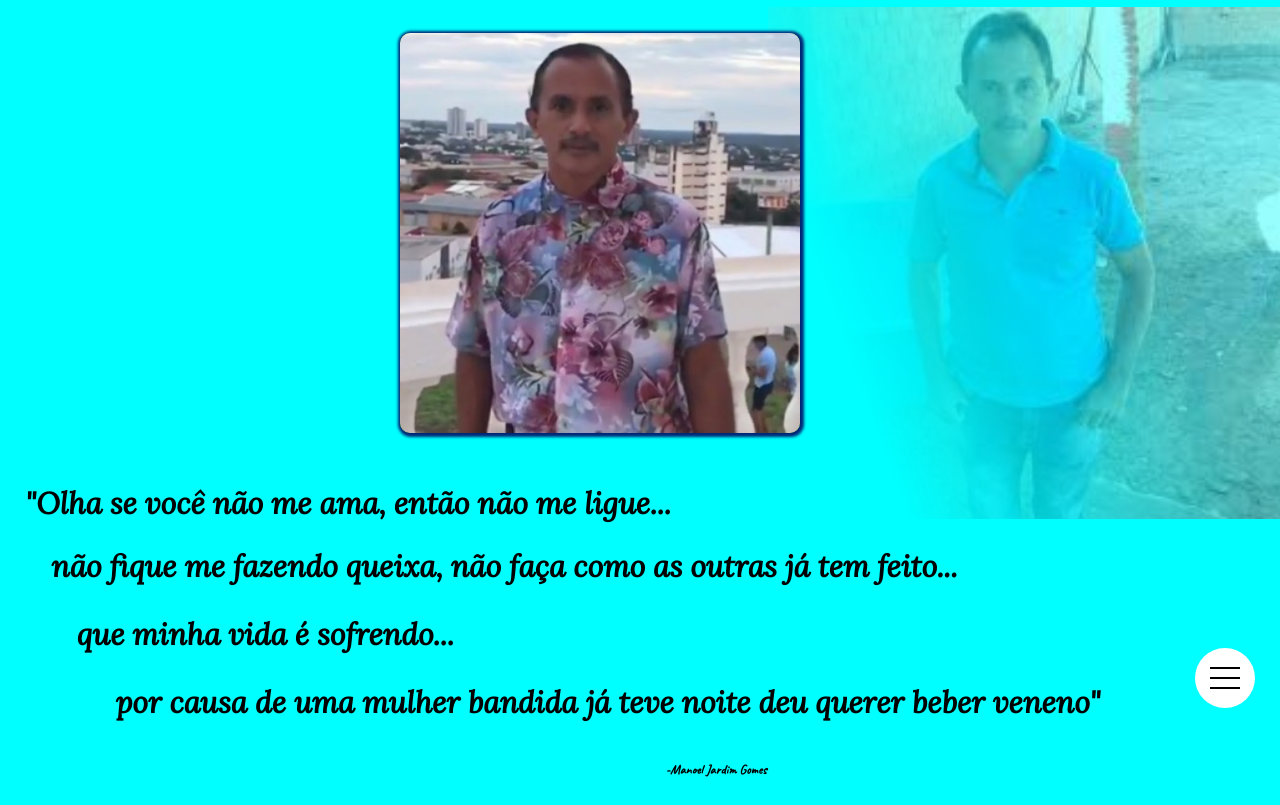
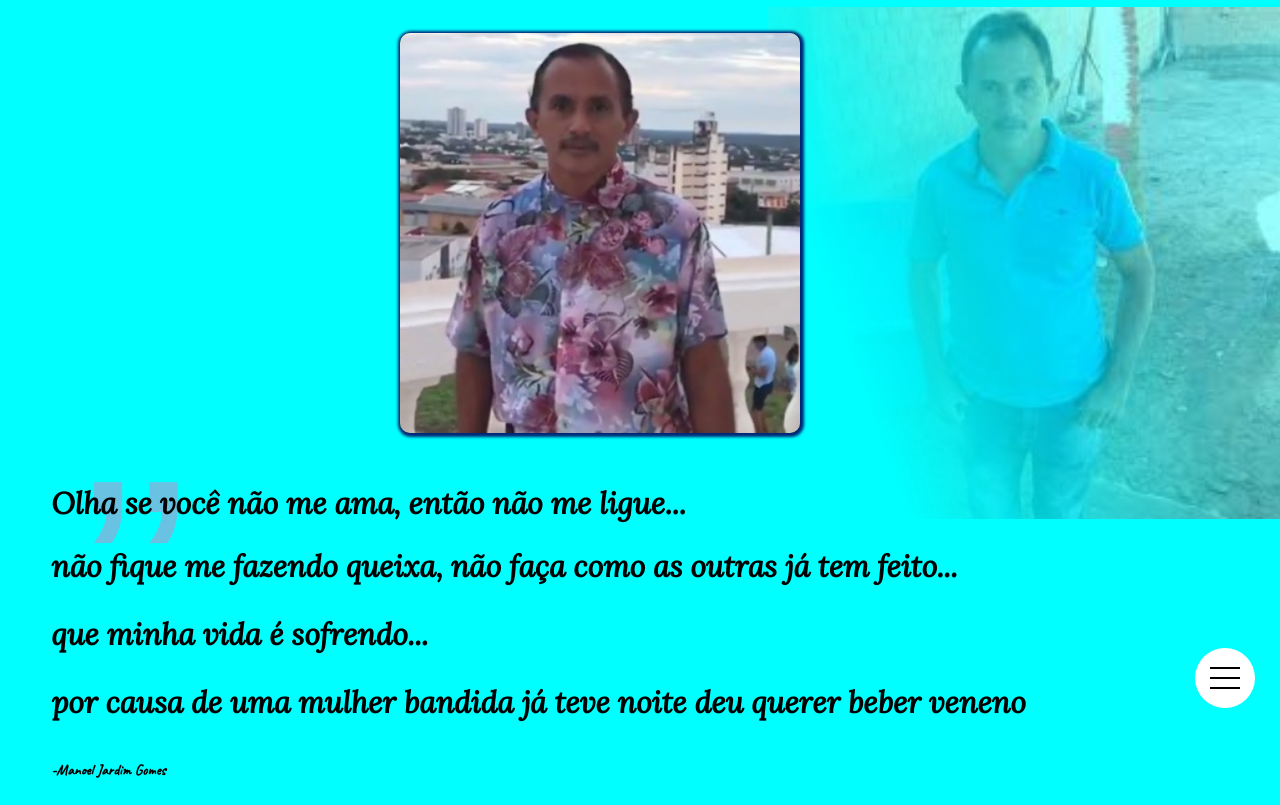
Before and after one commit to RuyPog/Caanneta-AAzul, a plain HTML site: page index.html in a window 1280 px wide. Shown: the part 67-872 px from the top of the page. Drawn offline with Linux system fonts and the light colour scheme.

Commit message:
beba não

```diff
--- a/index.html
+++ b/index.html
@@ -44,10 +44,10 @@
     		</section>
 	</header>
 	<main>
-		<h1>"Olha se você  não me ama, então não me ligue...</h1>
+		<h1>Olha se você  não me ama, então não me ligue...</h1>
 		<h2>não fique me fazendo queixa, não faça como as outras já tem feito...</h2>
 		<h3>que minha vida é sofrendo...</h3>
-		<h4>por causa de uma mulher bandida já teve noite deu querer beber veneno"</h4>
+		<h4>por causa de uma mulher bandida já teve noite deu querer beber veneno</h4>
 		<!--beba nãao meuamigo.👍👆👇👎✋👍-->
 		<h5>-Manoel Jardim Gomes</h5>
 
--- a/style.css
+++ b/style.css
@@ -24,24 +24,31 @@ img {
 h1, h2, h3, h4 {
     font-size: 30px;
     font-family: 'Lora', serif;
+    margin-left: 4%;
 }
 h1 {
     margin-top: 4%;
-    margin-left: 2%;
-}
-h2 {
-    margin-left: 4%;
-}
-h3 {
-    margin-left: 6%;
 }
 h4 {
-    margin-left: 9%;
     margin-top: 1%;
 }
 h5 {
-    margin-left: 52%;
+    margin-left: 4%;
     font-family: 'Caveat', cursive;
+    font-size: 15px;
+}
+h1:before {
+    display: block;
+    position: absolute;
+    z-index: -1;
+    content:',,';
+    font-family: Arial;
+    font-size: 200px;
+    color: #6AC2E3;
+    line-height: 35px;
+    top: 492px;
+    left: 50px;
+    padding: 0 30px;
 }
 .Lá_Ele {
     position: absolute;
```
